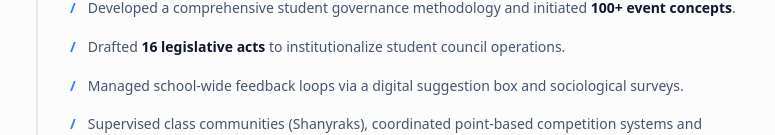
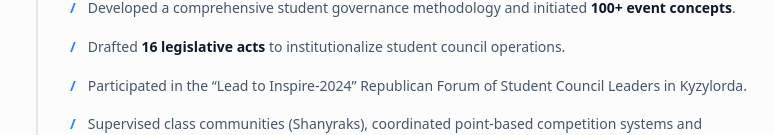
Before and after one commit to JuneiBrunei/jonyportfolio, a Next.js app: page /resume in a window 1280 px wide. Shown: the part 668-803 px from the top of the page, without its empty margins (248-1023 px from the left). Built offline with nearby package versions, Linux system fonts and the light colour scheme.

Commit message:
final site version

```diff
--- a/app/resume/page.tsx
+++ b/app/resume/page.tsx
@@ -66,7 +66,7 @@ export default function Resume() {
 </li>
 <li className="flex gap-3">
 <span className="text-blue-500 font-bold">/</span>
-<span>Managed school-wide feedback loops via a digital suggestion box and sociological surveys.</span>
+<span>Participated in the “Lead to Inspire-2024” Republican Forum of Student Council Leaders in Kyzylorda.</span>
 </li>
 <li className="flex gap-3">
 <span className="text-blue-500 font-bold">/</span>
```
